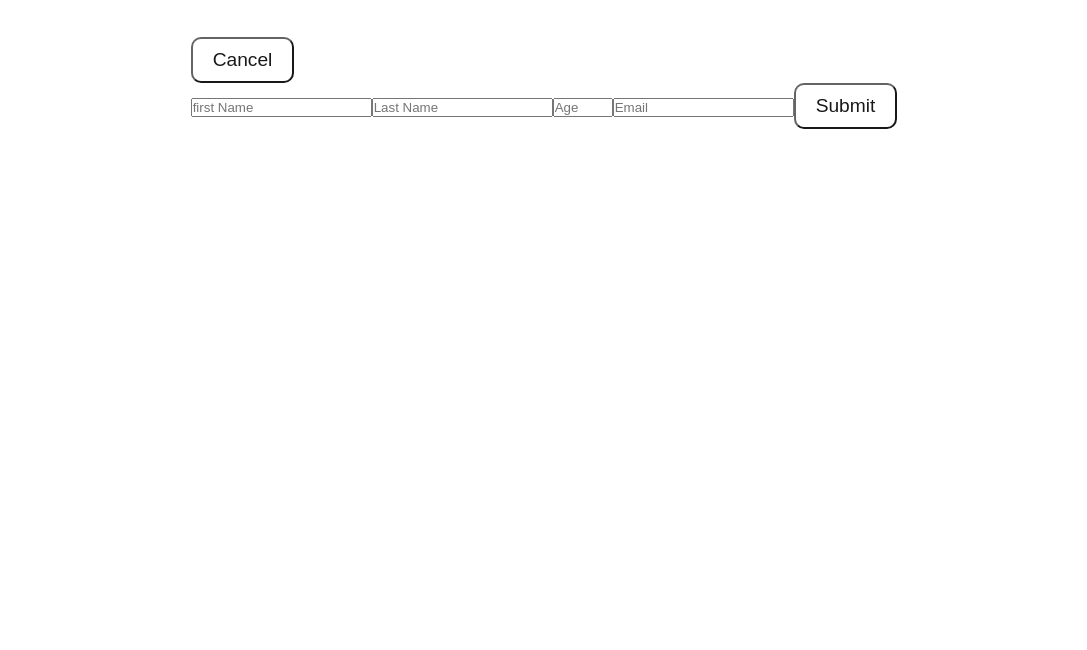
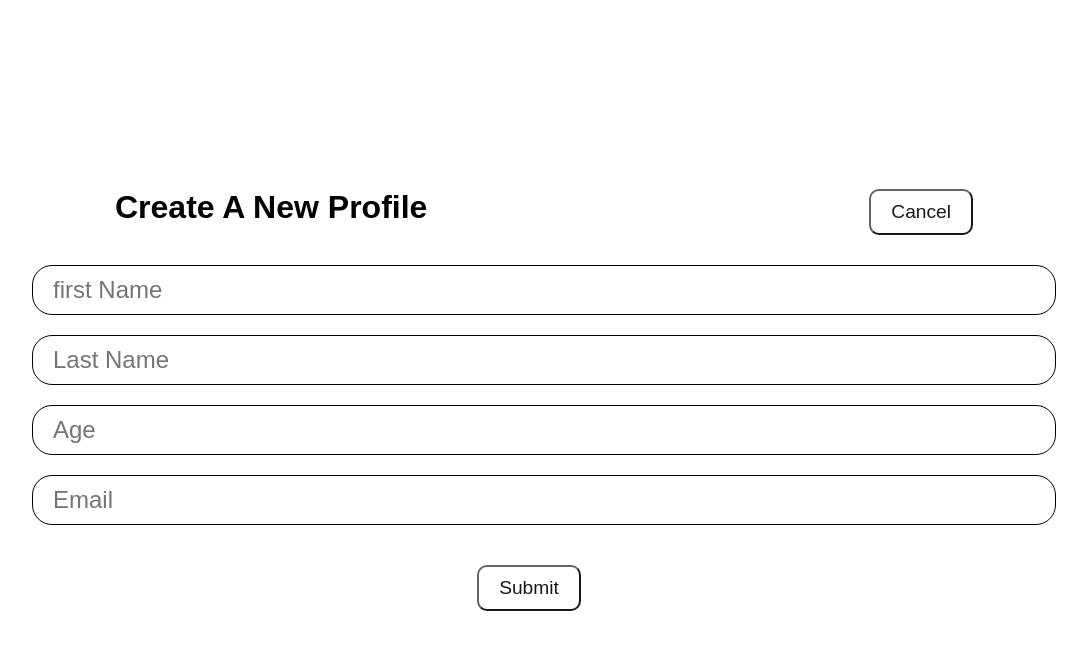
Before and after one commit to JuanLinero1/firebase_crud, a React (Vite) app: page /Create in a window 1280 px wide. Shown: the top 650 px of the page, without its empty margins (96-1183 px from the left). Built offline with nearby package versions, Linux system fonts and the light colour scheme; no server answers; the database is empty.

Commit message:
style organization

```diff
--- a/public/main.css
+++ b/public/main.css
@@ -1,3 +1,48 @@
+.profile {
+  width: 100vw;
+  height: 100vh;
+  display: flex;
+  justify-content: center;
+  flex-flow: column wrap;
+  gap: 20px;
+}
+.profile .title {
+  display: flex;
+  justify-content: space-around;
+  flex-flow: row wrap;
+  gap: 20px;
+}
+.profile .title h1 {
+  color: black;
+}
+.profile .title .btn__form-cancel:hover {
+  background-color: rgb(150, 21, 21);
+  color: white;
+}
+.profile .form {
+  color: black !important;
+  display: flex;
+  justify-content: center;
+  align-items: center;
+  flex-flow: column wrap;
+}
+.profile .form input {
+  margin: 10px 0;
+  width: 80%;
+  font-size: 1.5rem;
+  padding: 10px 20px;
+  border-radius: 20px;
+  border: 1px solid black;
+}
+.profile .form .btn__form-submit, .profile .form .btn__form-update {
+  margin: 30px 30px 0 0;
+  background-color: white;
+}
+.profile .form .btn__form-submit:hover, .profile .form .btn__form-update:hover {
+  background-color: rgb(1, 1, 139);
+  color: white;
+}
+
 body {
   background-color: white;
   color: white;
--- a/public/main.scss
+++ b/public/main.scss
@@ -1,8 +1,7 @@
 $white: #5e646a;
 
+@use '../src/pages/Create/Create.scss';
 @use '../src/pages/Home/Home.scss';
-@use 'src/pages/Home/Home.scss';
-@use 'src/pages/';
 
 *{
   margin: 0;
--- a/src/components/Read/Read.jsx
+++ b/src/components/Read/Read.jsx
@@ -4,7 +4,6 @@ import { useNavigate } from 'react-router-dom'
 const Read = (props) => {
   const data = props.data
 
-  console.log(props.deleteUser)
   const navigate = useNavigate()
   const handleNavigateUpdate = (item) => {
     navigate("/Update")
--- a/src/pages/Create/Create.jsx
+++ b/src/pages/Create/Create.jsx
@@ -1,6 +1,7 @@
 import React, { useState } from 'react'
 import { addDoc } from 'firebase/firestore'
 import { useNavigate } from 'react-router-dom'
+
 
 const Create = (props) => {
   const data = props.data
```
Also changed, not shown: 1 other file (tests, documents, lock files or other folders).
